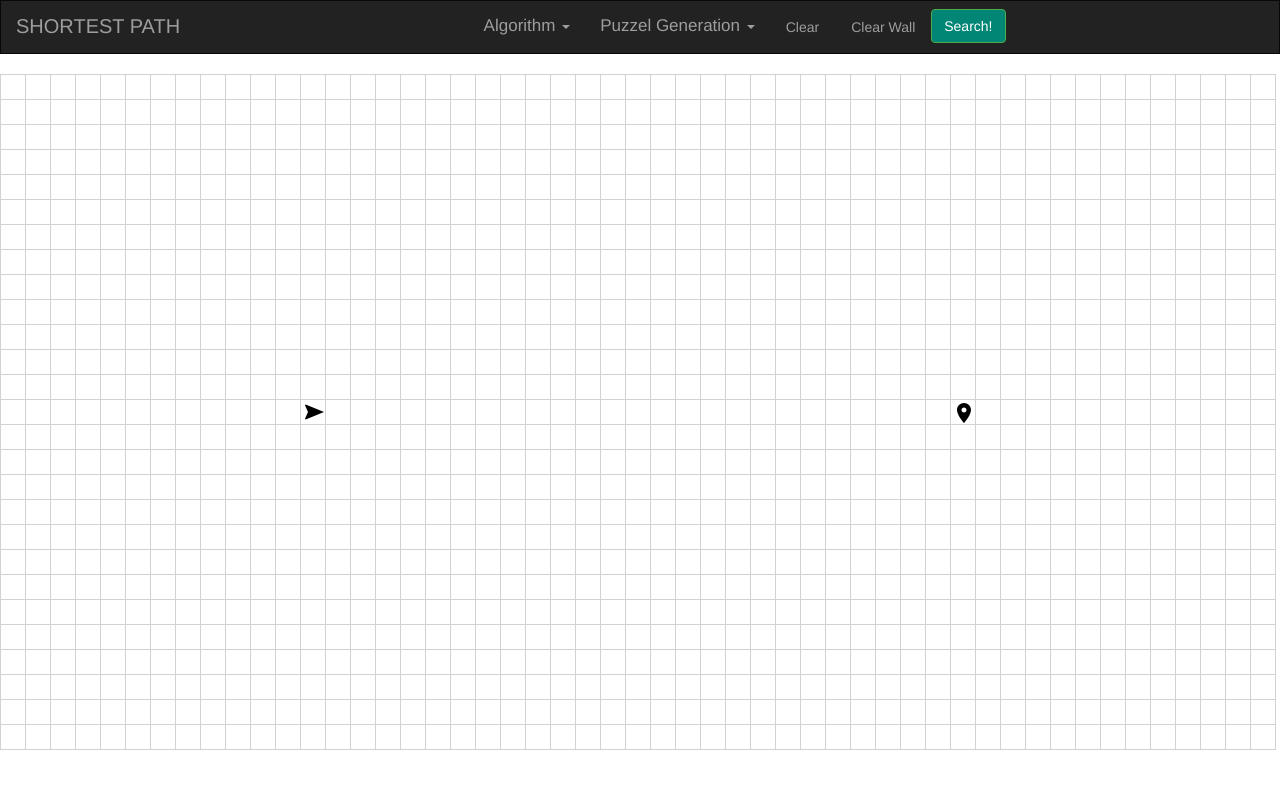
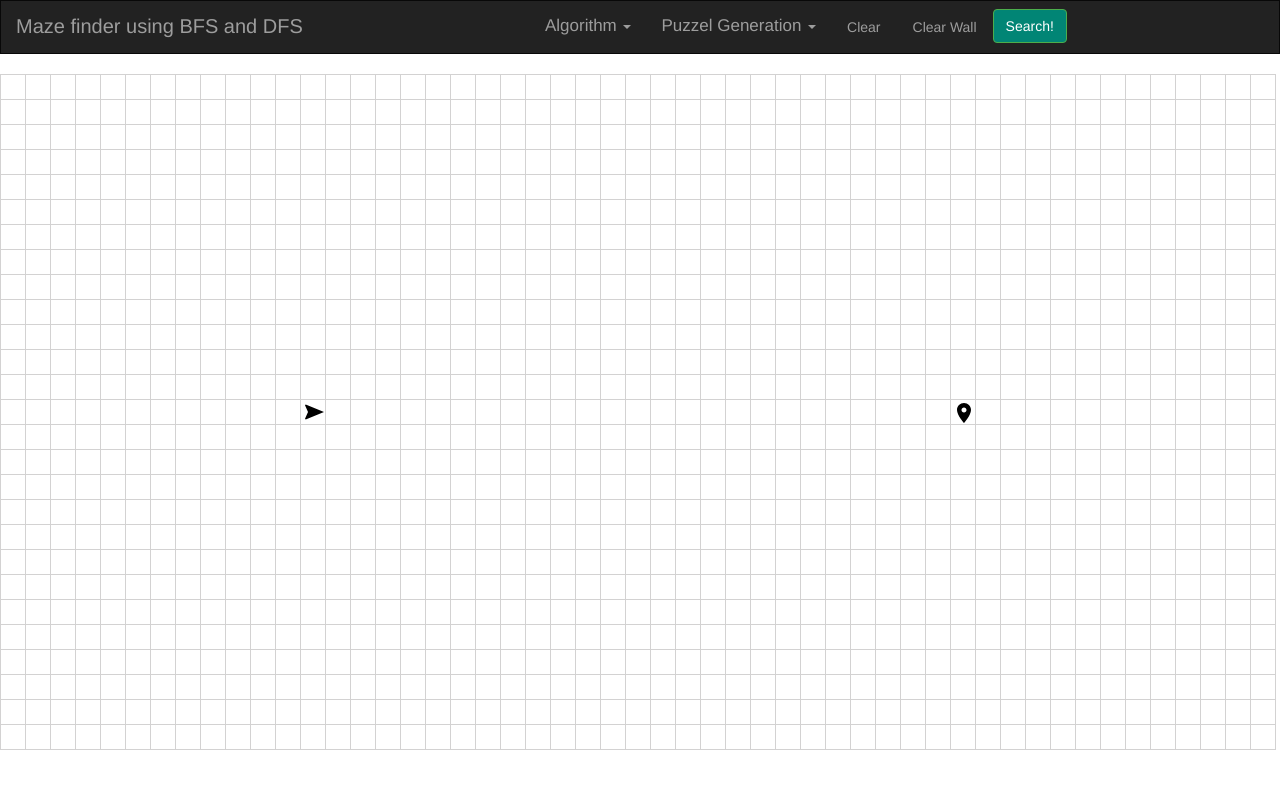
Before and after one commit to Prasennadd/Maze-using-BFS-and-DFS, a website: page index.html in a window 1280 px wide. Drawn offline with nearby package versions, Linux system fonts and the light colour scheme.

Commit message:
Update index.html

```diff
--- a/index.html
+++ b/index.html
@@ -18,7 +18,7 @@
 
     <nav class="navbar navbar-inverse" style="border-radius: 0">
         <div class="navbar-header">
-            <a class="navbar-brand" id="refresh-button">SHORTEST PATH</a>
+            <a class="navbar-brand" id="refresh-button">Maze finder using BFS and DFS</a>
         </div>
         <div class="head">
         <div class="container-fluid">
```
